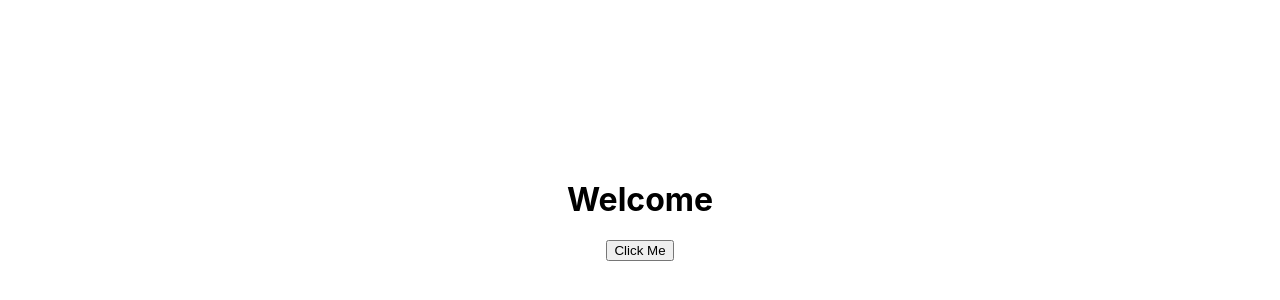
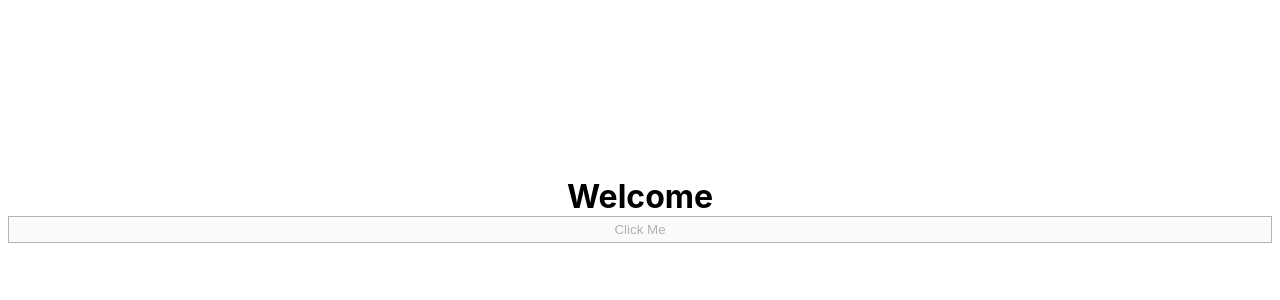
Before and after one commit to ivanms1/posts-dashboard, a Next.js app: page / in a window 1280 px wide. Shown: the part 190-490 px from the top of the page. Built offline with nearby package versions, Linux system fonts and the light colour scheme.

Commit message:
create button component

```diff
--- a/package.json
+++ b/package.json
@@ -10,7 +10,9 @@
     "pre-commit": "lint-staged"
   },
   "dependencies": {
+    "classnames": "^2.3.1",
     "eslint": "^7.31.0",
+    "framer-motion": "^4.1.17",
     "next": "11.0.1",
     "react": "17.0.2",
     "react-dom": "17.0.2",
--- /dev/null
+++ b/src/components/Button/Button.module.scss
@@ -0,0 +1,17 @@
+.Button {
+  background-color: #f9fafb;
+  border: solid 1px #b2b2b2;
+  color: #b2b2b2;
+  cursor: pointer;
+  padding: 5px;
+  width: 100%;
+
+  &:focus {
+    outline: none;
+  }
+
+  & .Icon {
+    height: 10px;
+    margin-right: 5px;
+  }
+}
--- a/src/components/Button/index.tsx
+++ b/src/components/Button/index.tsx
@@ -1,9 +1,21 @@
+import React from "react";
+import classNames from "classnames";
+
+import styles from "./Button.module.scss";
+
 interface ButtonProps extends React.ButtonHTMLAttributes<HTMLButtonElement> {
   children: React.ReactNode;
+  icon: any;
 }
 
-function Button({ children }: ButtonProps) {
-  return <button>{children}</button>;
+function Button({ children, className, icon = null, ...props }: ButtonProps) {
+  const Icon = icon;
+  return (
+    <button className={classNames(styles.Button, className)} {...props}>
+      {icon && <Icon className={styles.Icon} />}
+      {children}
+    </button>
+  );
 }
 
 export default Button;
--- a/src/styles/globals.scss
+++ b/src/styles/globals.scss
@@ -12,5 +12,6 @@ a {
 }
 
 * {
-  box-sizing: border-box;
+  margin: 0;
+  padding: 0;
 }
```
Also changed, not shown: 1 other file (tests, documents, lock files or other folders).
